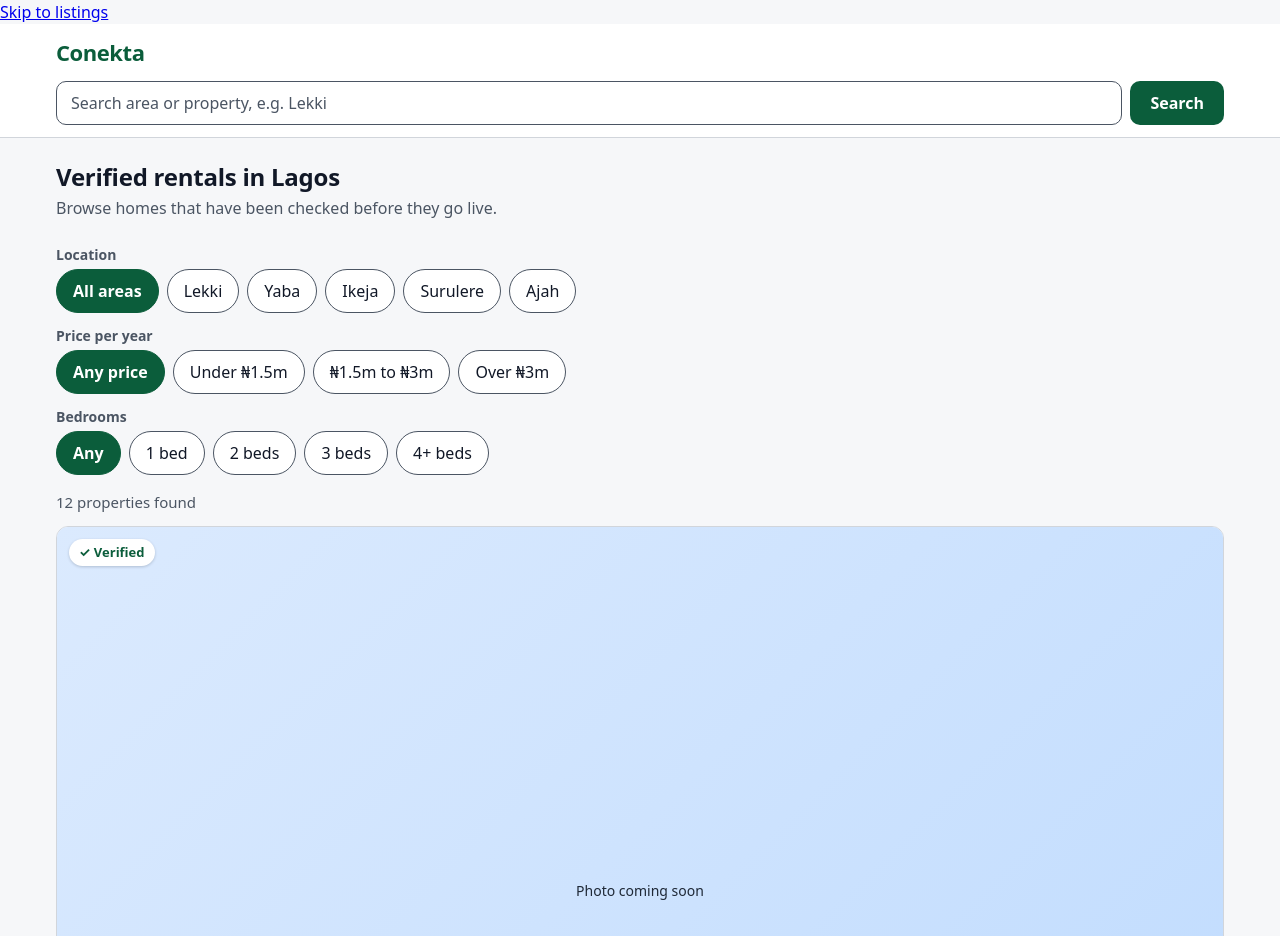
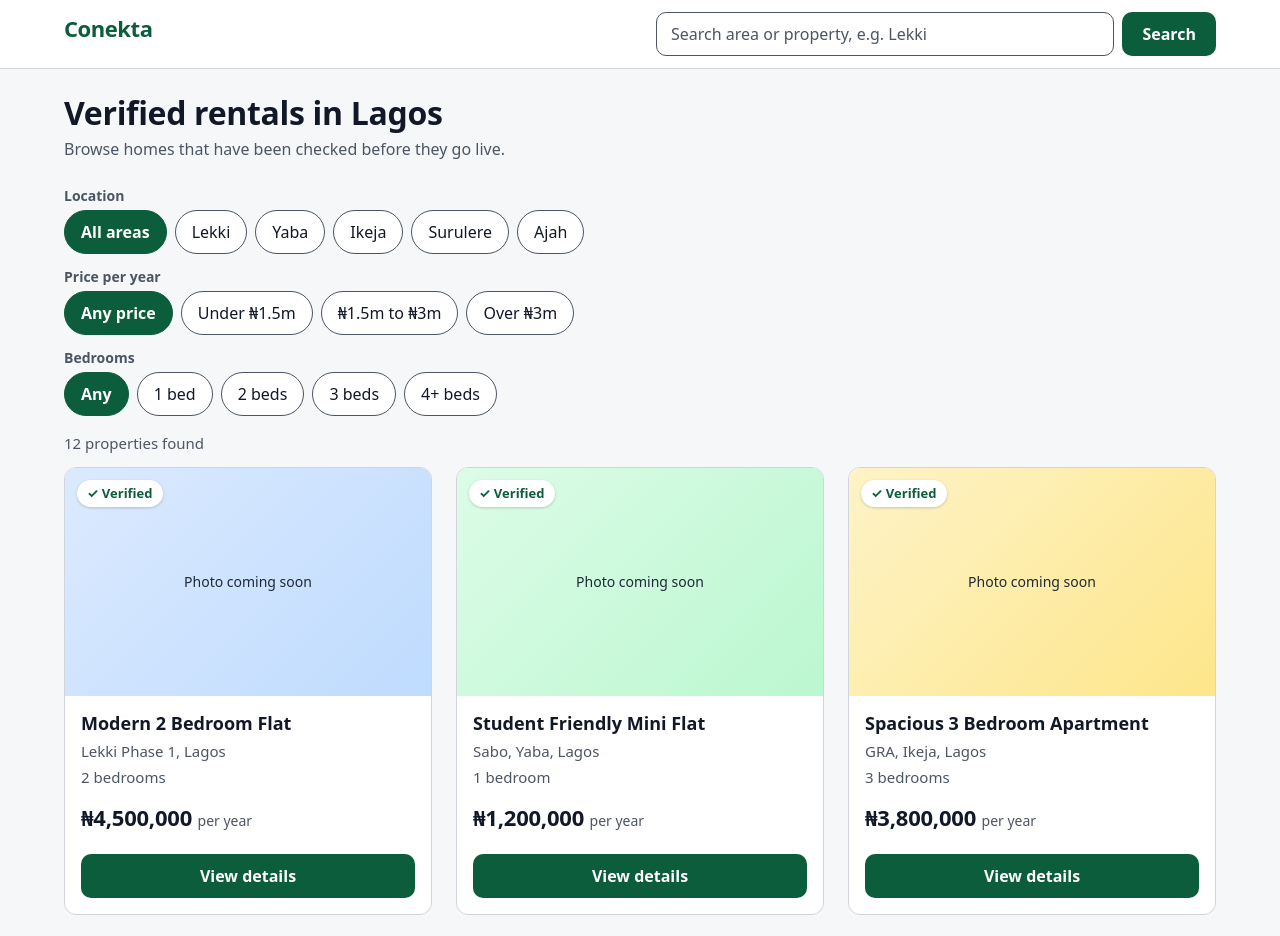
Before and after one commit to khaleedolawale/conekta-listings, a plain HTML site: page index.html in a window 1280 px wide. Shown: the top 936 px of the page. Drawn offline with Linux system fonts and the light colour scheme.

Commit message:
style: add responsive grid and accessibility styles

```diff
--- a/style.css
+++ b/style.css
@@ -36,6 +36,11 @@ p {
   display: none !important;
 }
 
+:focus-visible {
+  outline: 3px solid var(--focus);
+  outline-offset: 2px;
+}
+
 .container {
   width: 100%;
   max-width: 1200px;
@@ -53,6 +58,23 @@ p {
   clip: rect(0 0 0 0);
   white-space: nowrap;
   border: 0;
+}
+
+.skip-link {
+  position: absolute;
+  top: -100%;
+  left: 1rem;
+  z-index: 30;
+  padding: 0.75rem 1rem;
+  background: var(--primary);
+  color: #ffffff;
+  border-radius: 8px;
+  text-decoration: none;
+  font-weight: 600;
+}
+
+.skip-link:focus {
+  top: 1rem;
 }
 
 .site-header {
@@ -322,3 +344,53 @@ p {
   color: var(--muted);
   font-size: 0.875rem;
 }
+
+@media (min-width: 768px) {
+  :root {
+    --gutter: 1.5rem;
+  }
+
+  .header-inner {
+    flex-direction: row;
+    align-items: center;
+    justify-content: space-between;
+    gap: 1.5rem;
+  }
+
+  .search {
+    max-width: 560px;
+  }
+
+  .intro h1 {
+    font-size: 2rem;
+  }
+
+  .chips {
+    flex-wrap: wrap;
+    overflow-x: visible;
+  }
+
+  .grid {
+    grid-template-columns: repeat(2, 1fr);
+    gap: 1.25rem;
+  }
+}
+
+@media (min-width: 1200px) {
+  .grid {
+    grid-template-columns: repeat(3, 1fr);
+    gap: 1.5rem;
+  }
+}
+
+@media (prefers-reduced-motion: reduce) {
+  *,
+  *::before,
+  *::after {
+    transition: none !important;
+  }
+
+  .card:hover {
+    transform: none;
+  }
+}
```
